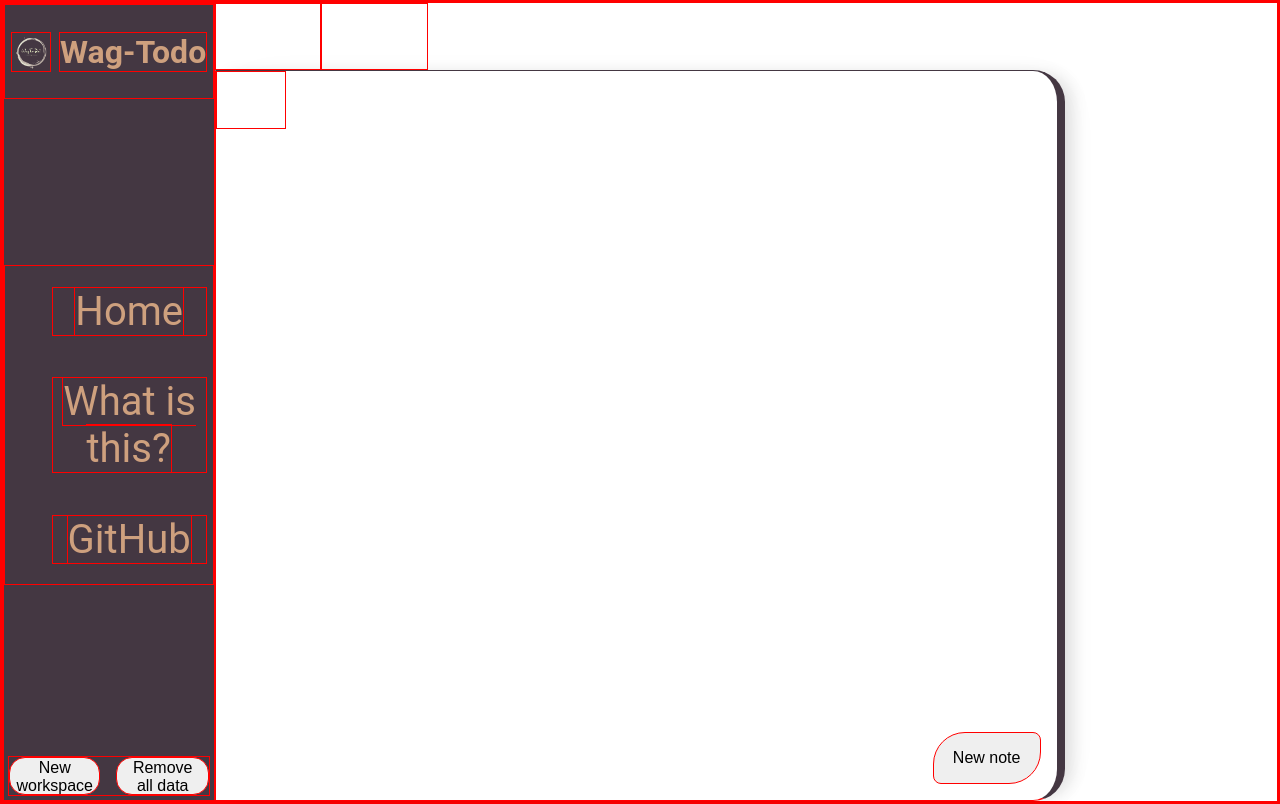
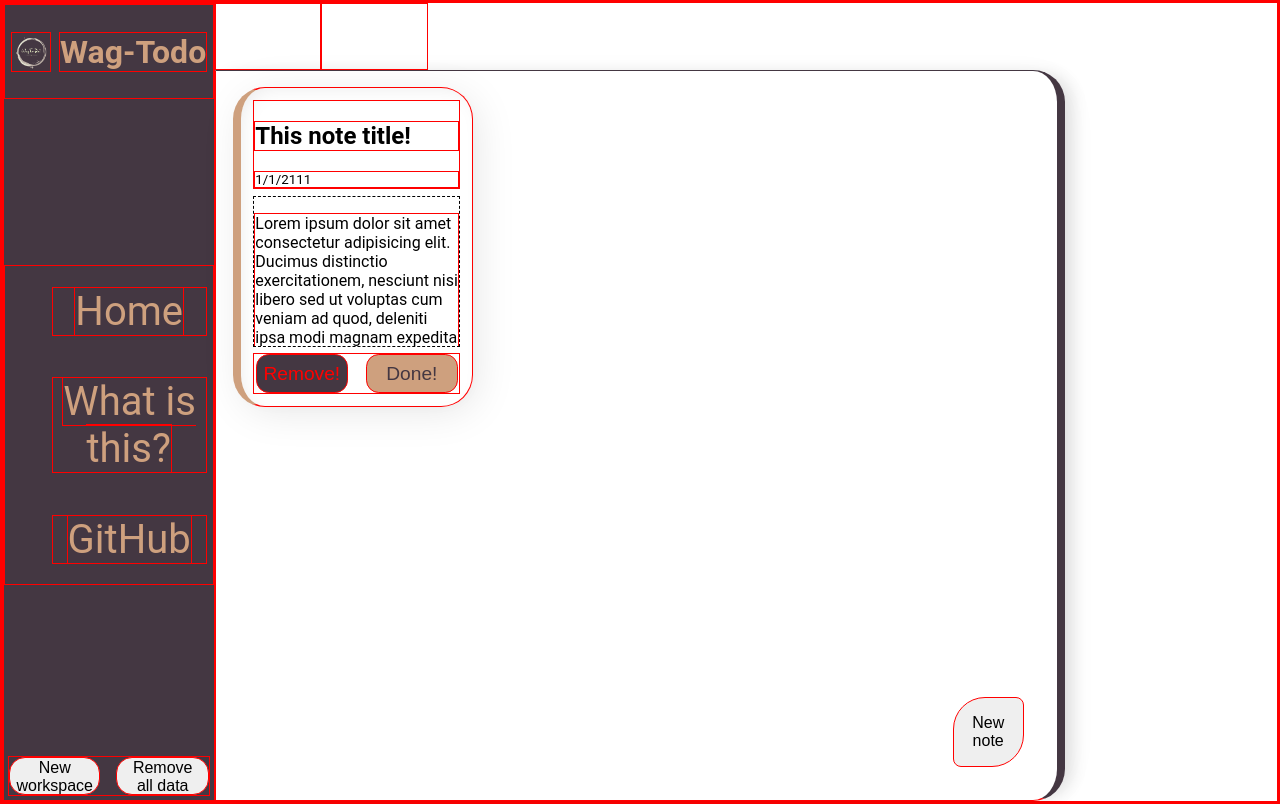
Before and after one commit to T-Tommasi/wag-ToDoApp, a website built with webpack: page src/template.html in a window 1280 px wide. Built offline with nearby package versions, Linux system fonts and the light colour scheme.

Commit message:
(FEAT) Added more styling to workspace
- Added styling for notes
- Created temp note example as base for styling dinamic notes
- Added semantic tag for generated notes

```diff
--- a/src/style.css
+++ b/src/style.css
@@ -119,6 +119,7 @@ body {
     border-right: 1vh solid #443742;
     border-top: 1px solid #443742;
     box-shadow: 11px 0px 15px -3px rgba(0,0,0,0.1),11px 0px 45px -24px rgba(0,0,0,0.1),11px -3px 19px -40px rgba(0,0,0,0.1);
+    padding: 2%;
 }
 
 /*workspace buttons management*/
@@ -134,3 +135,53 @@ body {
 
 /*inner workspace elements*/
 /*noteCards*/
+
+.noteSquare {
+    grid-template: repeat(6,1fr)/repeat(6,1fr);
+    width: 30dvh;
+    height: 40dvh;
+    padding: 5%;
+    box-shadow: 6px 7px 41px -3px rgba(0,0,0,0.1),3px 3px 17px -12px rgba(0,0,0,0.1),inset 6px 6px 22px -9px rgba(0,0,0,0.1);
+    border-radius: 2rem;
+    border-left: #CEA07E 0.5rem solid;
+}
+
+/*notecards inner styling*/
+
+.cardTitle {
+    grid-column: 1/7;
+    grid-row: 1/2;
+}
+
+.cardNoteContent {
+    grid-column: 1/7;
+    grid-row: 2/6;
+    overflow: scroll;
+    margin: 3% 0;
+    border: black 1px dashed;
+}
+
+.cardNoteButtons {
+    grid-column: 1/7;
+    grid-row: 6/7;
+    gap: 15px;
+    justify-content: space-around;
+}
+
+.cardNoteButtons>button {
+    font-size: clamp(0.5em,1.5rem,1.2em);
+    border-radius: 0.8rem;
+    width: 45%;
+}
+
+/*specific card buttons styling*/
+
+#removal {
+    background-color: #443742;
+    color: red;
+}
+
+#complete {
+    background-color: #CEA07E;
+    color: #443742;
+}
--- a/src/template.html
+++ b/src/template.html
@@ -23,7 +23,23 @@
             </div>
         </nav>
         <div class="grid" id="workspace">
-            <div class="noteSquare grid"></div>
+            <article class="noteSquare grid">
+                <header class="cardTitle flexColumn">
+                    <h1>This note title!</h1>
+                    <small>1/1/2111</small>
+                </header>
+                <main class="cardNoteContent">
+                    <p>
+                        Lorem ipsum dolor sit amet consectetur adipisicing elit.
+                        Ducimus distinctio exercitationem, nesciunt nisi libero sed ut voluptas cum veniam ad quod,
+                        deleniti ipsa modi magnam expedita vel totam eligendi cumque.
+                    </p>
+                </main>
+                <footer class="cardNoteButtons flexRow">
+                    <button type="button" id="removal">Remove!</button>
+                    <button type="button" id="complete">Done!</button>
+                </footer>
+            </article>
             <button type="button" id="addNoteBtn">New note</button>
         </div>
         <div id="calendar"></div>
```
